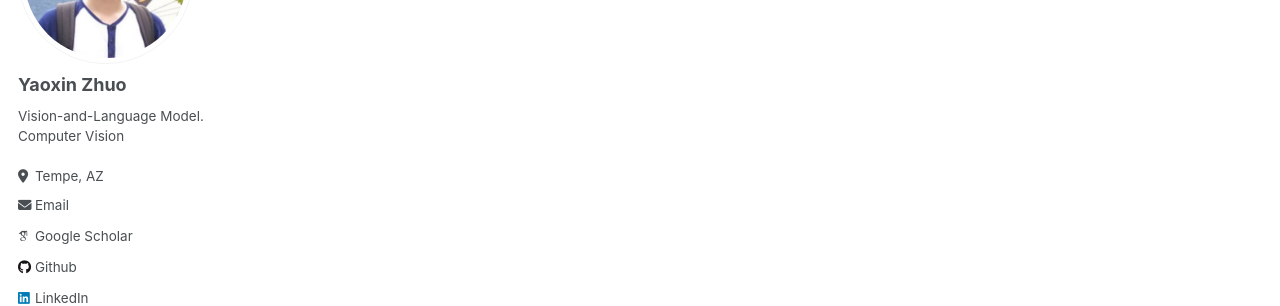
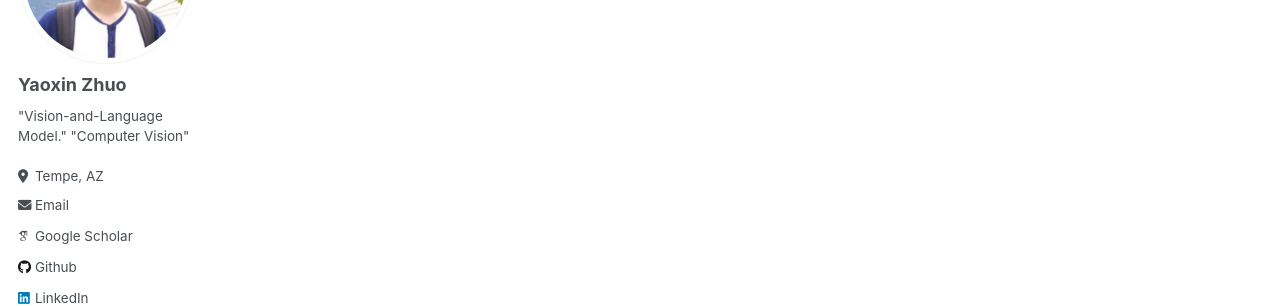
Before and after one commit to yaoxinzhuo/yaoxinzhuo.github.io, a Jekyll site: the page built from _pages/post.md, in a window 1280 px wide. Shown: the part 217-523 px from the top of the page. Built offline with Jekyll 4.4.1, drawn with Linux system fonts in a browser that asks for light colours; some web fonts are replaced.

```diff
--- a/_config.yml
+++ b/_config.yml
@@ -24,7 +24,9 @@ author:
   avatar           : "picture.png"
   name             : "Yaoxin Zhuo"
   pronouns         : # example: "she/her"
-  bio              : "Vision-and-Language Model.\ Computer Vision"
+  bio              : >
+                    "Vision-and-Language Model."
+                    "Computer Vision"
   location         : "Tempe, AZ"
   employer         : #"Red Brick University"
   uri              : # URL
```
